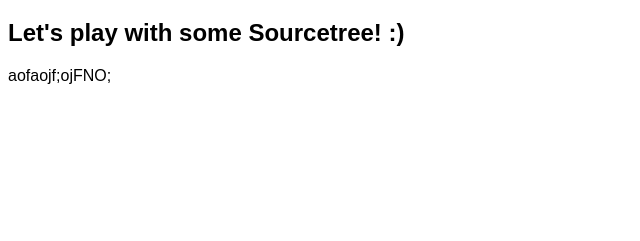
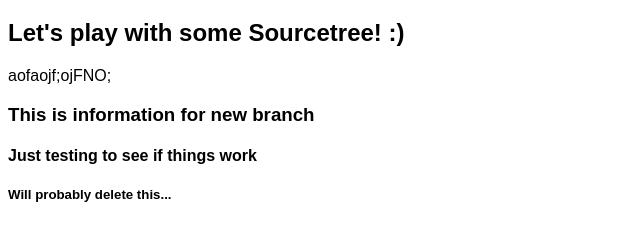
Before and after one commit to camckin10/RubberDucks, a plain HTML site: page index.html in a window 1280 px wide. Shown: the part 61-302 px from the top of the page, without its empty margins (0-640 px from the left). Drawn offline with Linux system fonts and the light colour scheme.

Commit message:
adding new data to index.html

```diff
--- a/index.html
+++ b/index.html
@@ -13,6 +13,10 @@
     <h1>ALL THE DUCKS!</h1>
     <h2>Let's play with some Sourcetree! :)</h2>
     <p>aofaojf;ojFNO;</p>
+
+    <h3>This is information for new branch</h3>
+    <h4>Just testing to see if things work</h4>
+    <h5>Will probably delete this...</h5>
 </body>
 
 </html>
```
